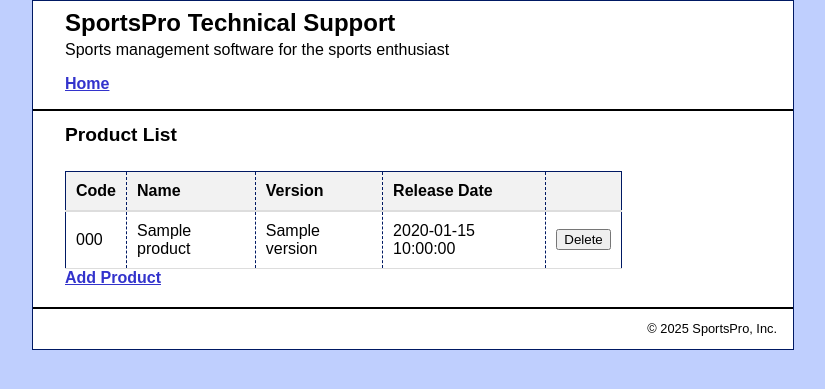
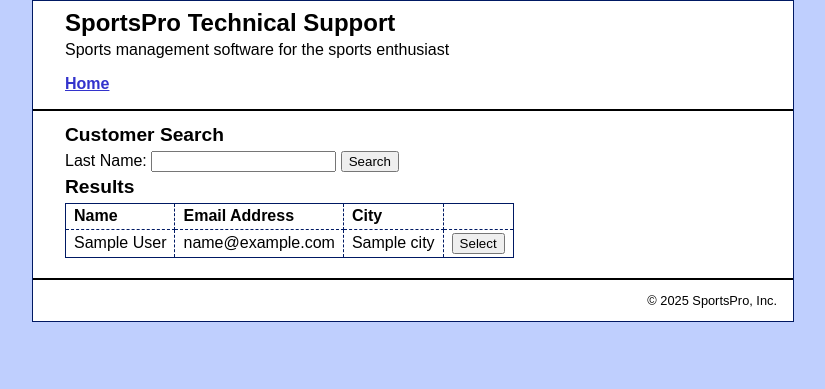
Before and after one commit to clawrenceharris/tech-support, a PHP site: template view/customer_search.php in a window 1280 px wide. Shown: the top 389 px of the page, without its empty margins (227-1052 px from the left). Run offline with PHP 8.4, Linux system fonts and the light colour scheme; the template is opened without the code that fills it: most values are stand-ins (such as "Sample title", 1, 10 or a date in 2020).

Commit message:
customer search fixed

```diff
--- a/view/customer_search.php
+++ b/view/customer_search.php
@@ -1,63 +1,40 @@
 
 <?php include 'header.php'; ?>
 
+
 <main>
-    <h2>Product List</h2>
+    <h2>Customer Search</h2>
+    <form action="index.php" method="get">
+        <input type="hidden" name="action" value="search_customers">
+        <label for="last_name">Last Name:</label>
+        <input type="text" name="last_name" id="last_name">
+        <input type="submit" value="Search">
+    </form>
 
-    <style>
-        table {
-            width: 80%;
-            border-collapse: collapse;
-            margin-top: 20px;
-        }
-
-        thead {
-            background-color: #f2f2f2;
-        }
-
-        th, td {
-            padding: 10px;
-            text-align: left;
-            border-bottom: 1px solid #ddd;
-        }
-
-        th {
-            border-bottom: 2px solid #ddd;
-        }
-
-
-    </style>
-
-    <table>
-        <thead>
+    <?php if (isset($customers)) : ?>
+        <h2>Results</h2>
+        <table>
             <tr>
-                <th>Code</th>
                 <th>Name</th>
-                <th>Version</th>
-                <th>Release Date</th>
+                <th>Email Address</th>
+                <th>City</th>
                 <th>&nbsp;</th>
             </tr>
-        </thead>
-        <tbody>
-            <?php foreach ($products as $product) : ?>
+            <?php foreach ($customers as $customer) : ?>
                 <tr>
-                    <td><?php echo htmlspecialchars($product['productCode']); ?></td>
-                    <td><?php echo htmlspecialchars($product['name']); ?></td>
-                    <td><?php echo htmlspecialchars($product['version']); ?></td>
-                    <td><?php echo htmlspecialchars($product['releaseDate']); ?></td>
+                    <td><?php echo htmlspecialchars($customer['firstName'] . ' ' . $customer['lastName']); ?></td>
+                    <td><?php echo htmlspecialchars($customer['email']); ?></td>
+                    <td><?php echo htmlspecialchars($customer['city']); ?></td>
                     <td>
-                        <form action="." method="post">
-                            <input type="hidden" name="action" value="delete_product">
-                            <input type="hidden" name="productCode" value="<?php echo htmlspecialchars($product['productCode']); ?>">
-                            <button type="submit" class="button-delete">Delete</button>
+                        <form action="index.php" method="post">
+                            <input type="hidden" name="action" value="view_update_customer">
+                            <input type="hidden" name="customer_id" value="<?php echo $customer['customerID']; ?>">
+                            <input type="submit" value="Select">
                         </form>
                     </td>
                 </tr>
             <?php endforeach; ?>
-        </tbody>
-    </table>
-
-    <a href=".?action=show_add_form">Add Product</a>
-</main>
-
+        </table>
+    <?php endif; ?>
+ </main>
 <?php include 'footer.php'; ?>
```
